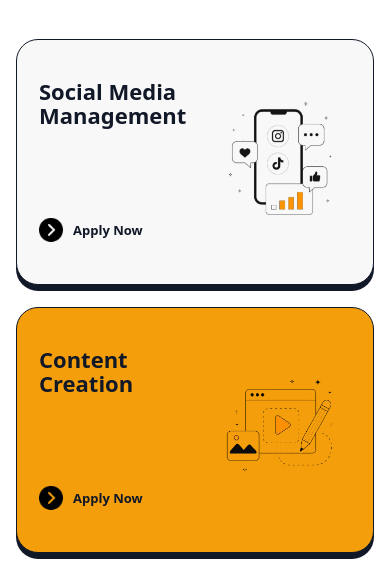
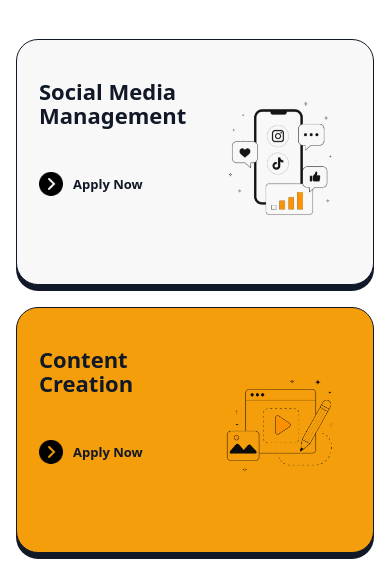
Before and after one commit to joesernsua/HypeHive_Solutions, a website: page HypeHive Solutions/public/index.html in a window 390 px wide. Shown: the part 4036-4610 px from the top of the page. Drawn offline with nearby package versions, Linux system fonts and the light colour scheme.

Commit message:
Raise mobile service apply links

```diff
--- a/HypeHive Solutions/public/assets/css/custom.css
+++ b/HypeHive Solutions/public/assets/css/custom.css
@@ -3080,6 +3080,8 @@ nav.bg-white,
 
     .service-modern-copy{
         min-height: 164px;
+        justify-content: flex-start;
+        gap: 42px;
     }
 
     .service-modern-copy h3{
```
